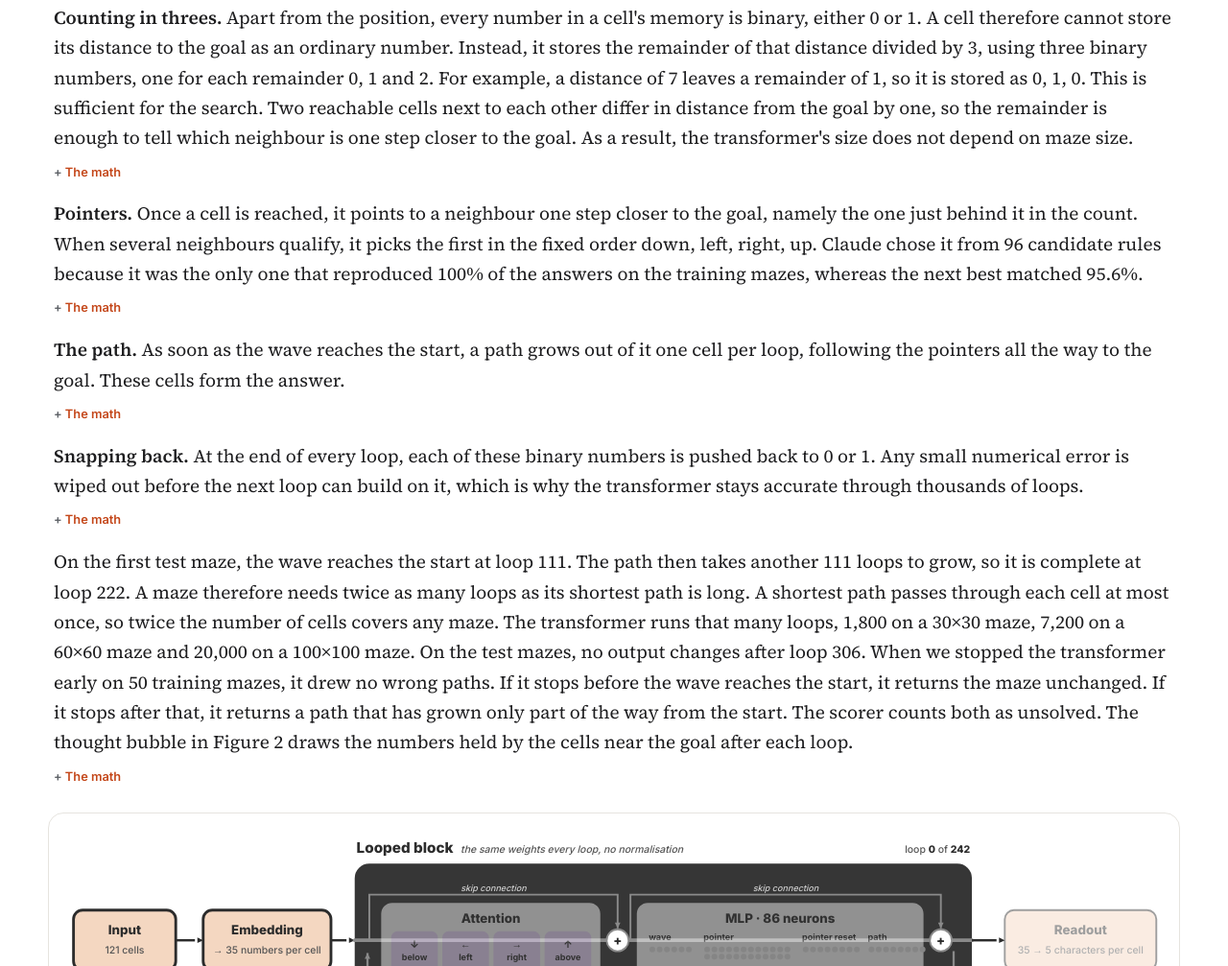
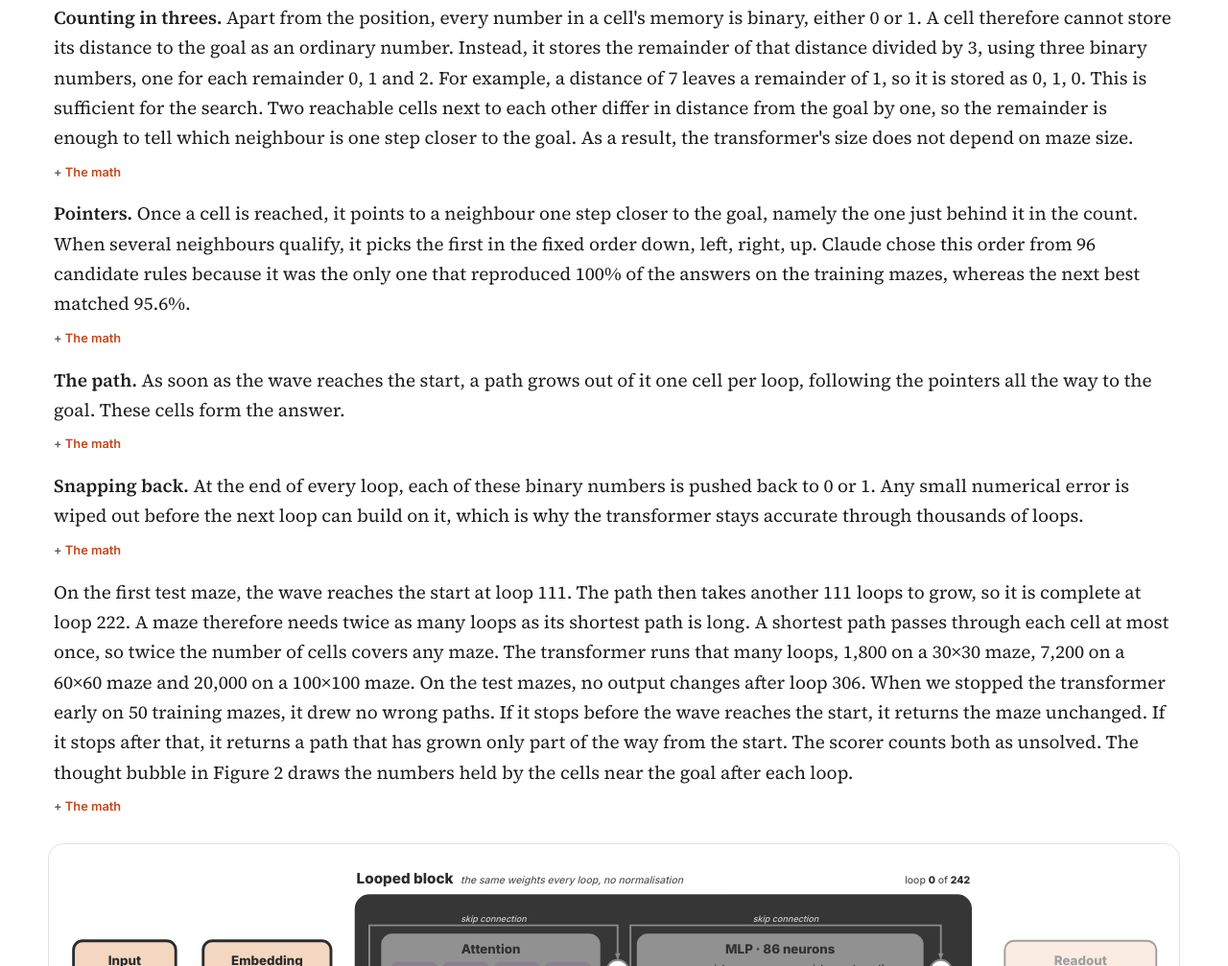
Before and after one commit to python-arch/written-not-trained, a plain HTML site: page index.html in a window 1280 px wide. Shown: the part 3845-4852 px from the top of the page at 96% size. Drawn offline with nearby package versions, Linux system fonts and the light colour scheme.

Commit message:
Pointers: say which choice the 96 rules refer to

```diff
--- a/index.html
+++ b/index.html
@@ -474,7 +474,7 @@
 </div></details>
 
 
-<p><strong>Pointers.</strong> Once a cell is reached, it points to a neighbour one step closer to the goal, namely the one just behind it in the count. When several neighbours qualify, it picks the first in the fixed order down, left, right, up. Claude chose it from 96 candidate rules because it was the only one that reproduced 100% of the answers on the training mazes, whereas the next best matched 95.6%.</p>
+<p><strong>Pointers.</strong> Once a cell is reached, it points to a neighbour one step closer to the goal, namely the one just behind it in the count. When several neighbours qualify, it picks the first in the fixed order down, left, right, up. Claude chose this order from 96 candidate rules because it was the only one that reproduced 100% of the answers on the training mazes, whereas the next best matched 95.6%.</p>
 
 <details class="math"><summary>The math</summary><div class="mbody">
 <p>Each cell has four binary pointer numbers \(p_\delta(c)\), one per direction, taken in the order \(\delta_1, \dots, \delta_4\) = down, left, right, up. They are rewritten in every loop. Eight reset neurons, two per direction, cancel the old value, since \(p - \mathrm{ReLU}(p) + \mathrm{ReLU}(-p) = 0\). At the same time, 24 pointer neurons compute</p>
```
